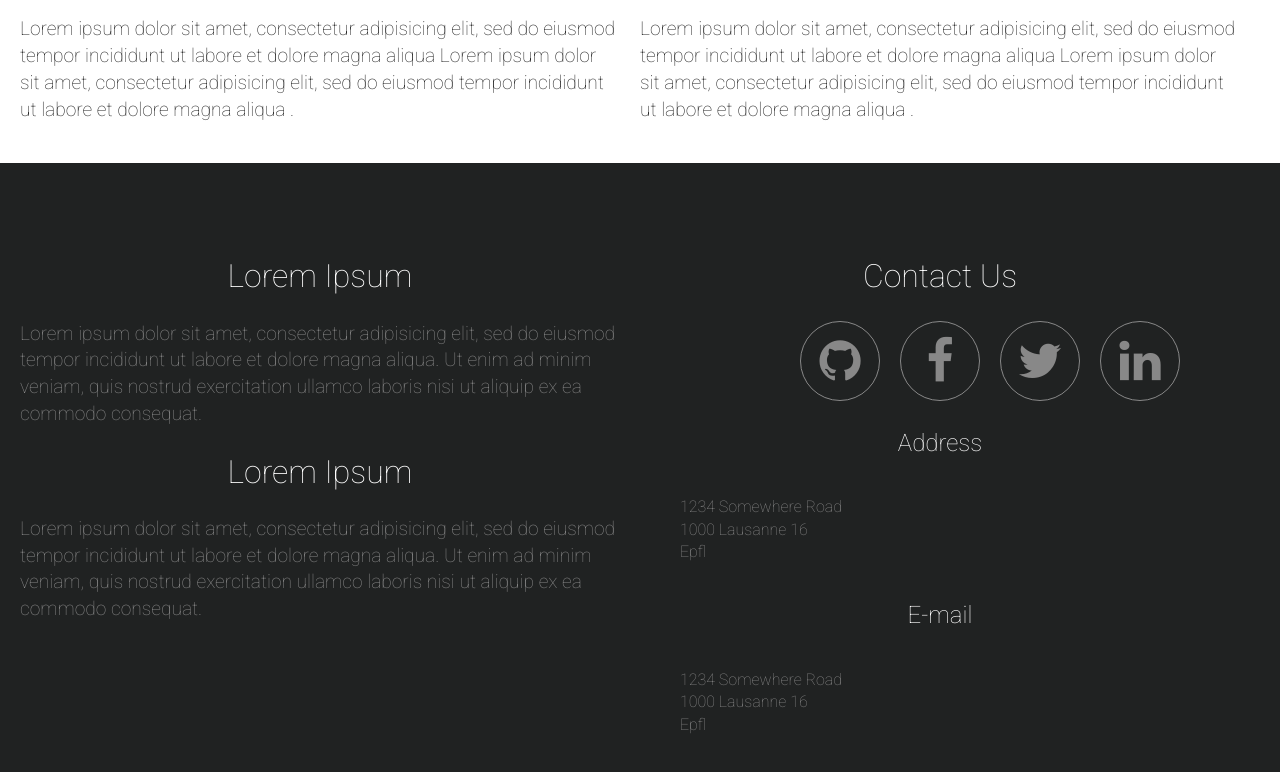
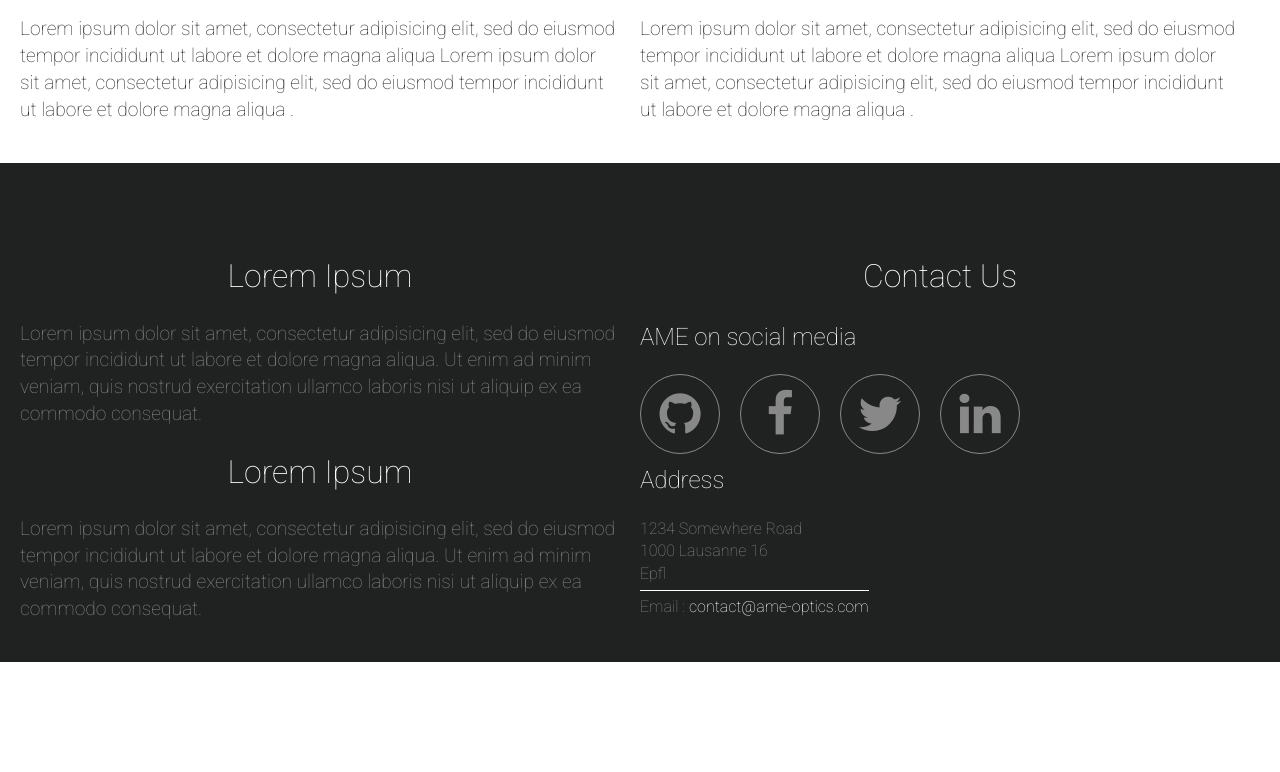
Before and after one commit to EricDupertuis/Ame-optics, a plain HTML site: page app/index.html in a window 1280 px wide. Shown: the part 3552-4324 px from the top of the page. After the commit the page ends 4214 px from the top, so only its background shows below. Drawn offline with Linux system fonts and the light colour scheme.

Commit message:
good night

```diff
--- a/app/assets/sass/_style.scss
+++ b/app/assets/sass/_style.scss
@@ -247,11 +247,11 @@ img {
   }
 
   .socialList {
-    margin: 0 auto 0 160px;
+    margin: 0 auto 2em auto;
     padding: 0;
     list-style-type: none;
     display: inline-block;
-    height: 5em;
+    height: 2em;
 
     li {
       margin-right: 20px;
@@ -272,15 +272,32 @@ img {
   }
 
   h2 {
-    text-align: center;
+    text-align: left;
   }
 
   ul {
     display: inline-block;
+    padding: 0;
+    margin: 0;
   }
 
   .address {
+    display: block;
     list-style-type: none;
     color: #888;
+
+    a {
+      font-size: 1em;
+      display: inline;
+      line-height: 1em;
+      color: #fff;
+    }
+
+    .email {
+      display: inline-block;
+      margin-top: 5px;
+      padding-top: 5px;
+      border-top: 1px solid #fff;
+    }
   }
 }
--- a/app/index.html
+++ b/app/index.html
@@ -151,6 +151,7 @@
             <div class="col-1-2">
                 <h1>Contact Us</h1>
                 <div class="socialContainer">
+                    <h2>AME on social media</h2>
                     <ul class="socialList">
                         <li><a href="#" class="fa fa-github"></a></li>
                         <li><a href="#" class="fa fa-facebook"></a></li>
@@ -163,12 +164,7 @@
                     <li>1234 Somewhere Road</li>
                     <li>1000 Lausanne 16</li>
                     <li>Epfl</li>
-                </ul>
-                <h2>E-mail</h2>
-                <ul class="address">
-                    <li>1234 Somewhere Road</li>
-                    <li>1000 Lausanne 16</li>
-                    <li>Epfl</li>
+                    <li class="email">Email : <a href="mailto:contact@ame-optics.com">contact@ame-optics.com</a></li>
                 </ul>
             </div>
         </div>
```
Also changed, not shown: app/assets/css/main.css, 1 other file.
